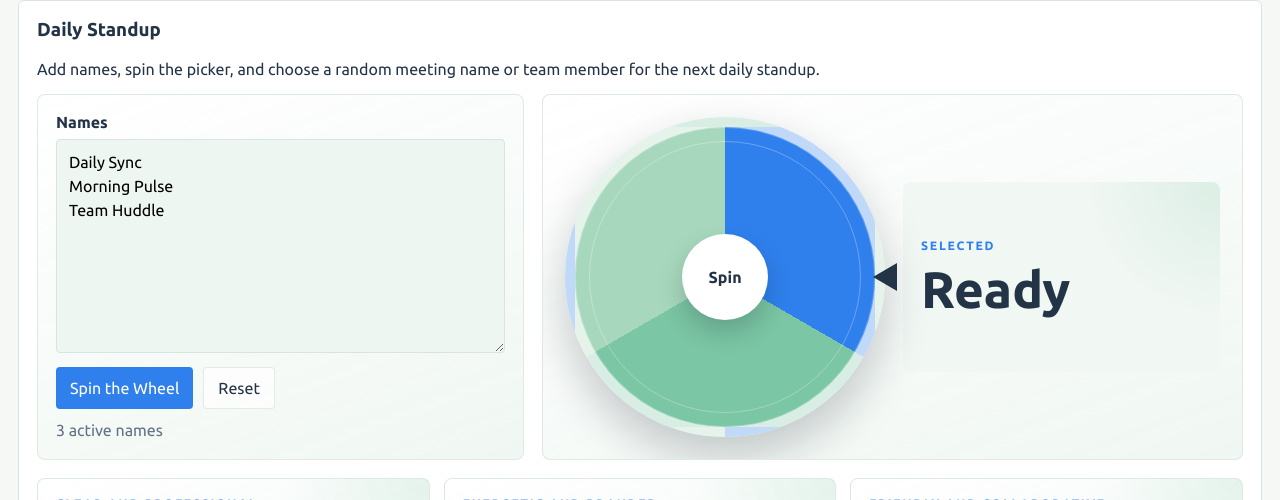
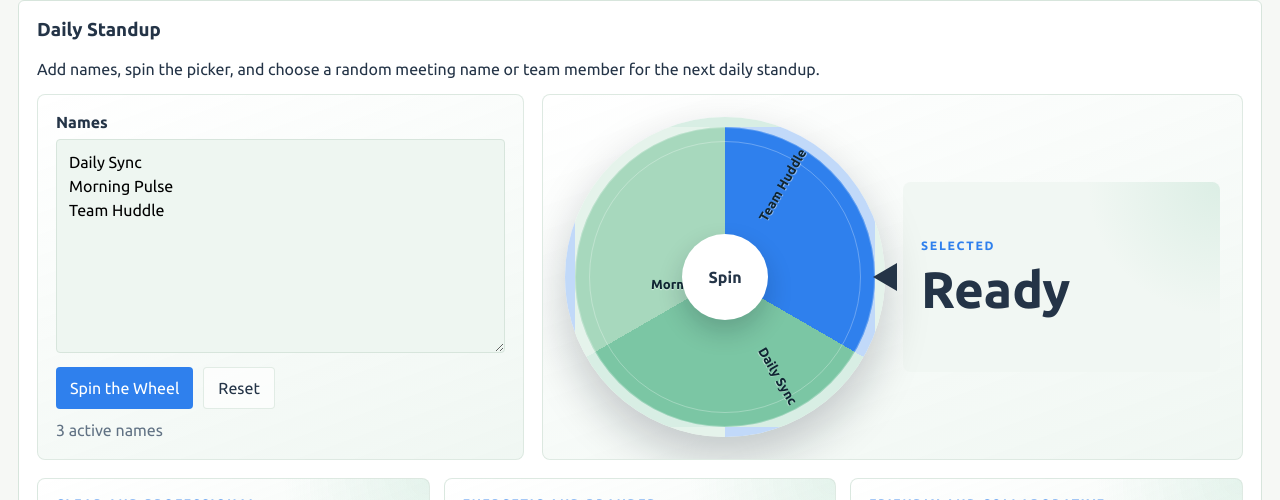
Before and after one commit to meruvav/Audionyx.org, a React (Vite) app: page /daily-standup in a window 1280 px wide. Shown: the part 212-712 px from the top of the page. Built offline with nearby package versions, Linux system fonts and the light colour scheme; no server answers.

Commit message:
Show names on standup wheel

```diff
--- a/src/pages/DailyStandupPage.jsx
+++ b/src/pages/DailyStandupPage.jsx
@@ -131,6 +131,24 @@ export default function DailyStandupPage() {
               style={{ background: wheelGradient, transform: `rotate(${wheelRotation}deg)` }}
               aria-hidden="true"
             >
+              {pickerNames.map((name, index) => {
+                const sliceDegrees = 360 / pickerNames.length;
+                const angle = index * sliceDegrees + sliceDegrees / 2;
+                const labelRotation = angle > 90 && angle < 270 ? 180 : 0;
+
+                return (
+                  <span
+                    key={`${name}-${index}`}
+                    className="standup-wheel-label"
+                    style={{
+                      '--label-angle': `${angle}deg`,
+                      '--label-rotation': `${labelRotation}deg`,
+                    }}
+                  >
+                    {name}
+                  </span>
+                );
+              })}
               <div className="standup-wheel-center">Spin</div>
             </div>
             <div className="standup-picker-result" aria-live="polite">
--- a/src/styles.css
+++ b/src/styles.css
@@ -413,6 +413,28 @@ button {
   border-radius: inherit;
   border: 1px solid rgba(255, 255, 255, 0.28);
 }
+.standup-wheel-label {
+  position: absolute;
+  top: 50%;
+  left: 50%;
+  z-index: 1;
+  width: 118px;
+  max-width: 38%;
+  overflow: hidden;
+  color: #0f2633;
+  font-size: clamp(0.68rem, 1.7vw, 0.82rem);
+  font-weight: 800;
+  line-height: 1.1;
+  text-align: left;
+  text-overflow: ellipsis;
+  text-shadow: 0 1px 1px rgba(255, 255, 255, 0.58);
+  white-space: nowrap;
+  transform:
+    rotate(var(--label-angle))
+    translateX(74px)
+    rotate(var(--label-rotation));
+  transform-origin: left center;
+}
 .standup-wheel-center {
   position: absolute;
   inset: 50%;
@@ -426,6 +448,7 @@ button {
   font-weight: 700;
   box-shadow: 0 12px 26px rgba(8, 19, 31, 0.2);
   transform: translate(-50%, -50%);
+  z-index: 2;
 }
 .standup-wheel.spinning .standup-wheel-center {
   color: var(--blue-3);
```
